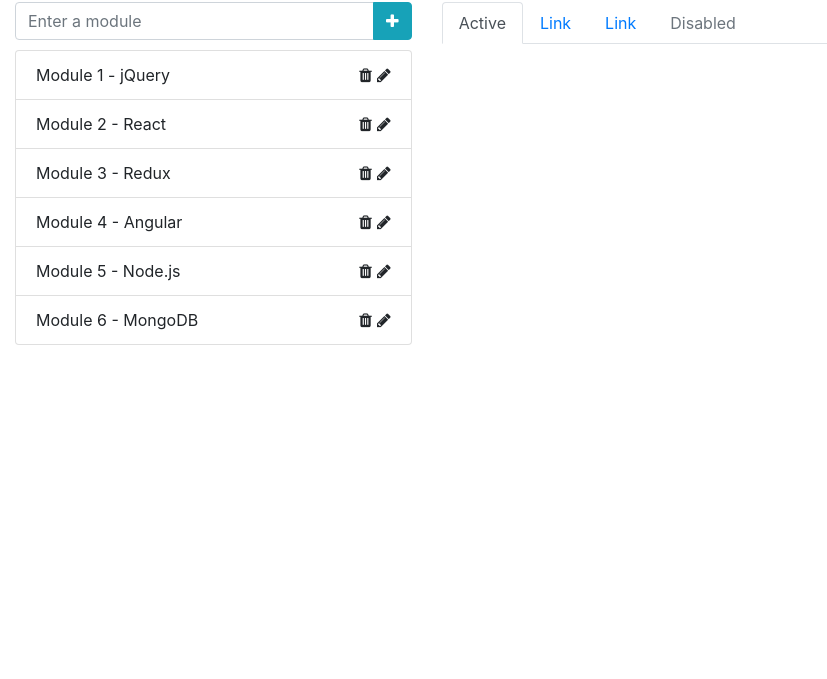
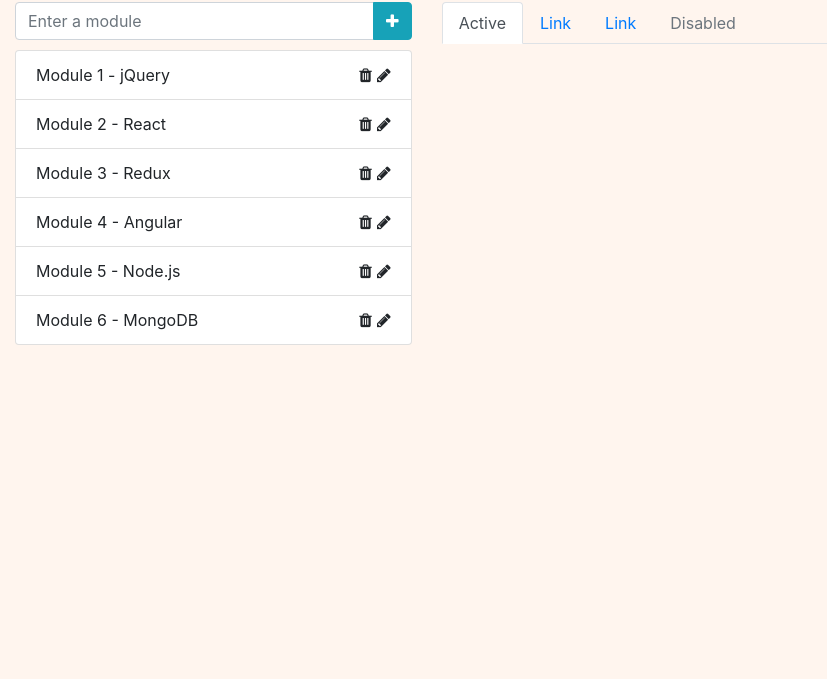
Before and after one commit to sarthaksachdeva13/webdev-summer2-2018-client-react-sarthak, a React app: page / in a window 1280 px wide. Shown: the part 121-800 px from the top of the page, without its empty margins (0-827 px from the left). Built offline with nearby package versions, Linux system fonts and the light colour scheme; a web font is replaced by a local one.

Commit message:
Added styling

```diff
--- a/src/components/CourseCard.js
+++ b/src/components/CourseCard.js
@@ -1,6 +1,6 @@
-import React from "react";
+import React, {Component} from "react";
 
-class CourseCard extends React.Component {
+class CourseCard extends Component {
     render() {
         return (
             <div className="card">
--- a/src/containers/CourseEditor.js
+++ b/src/containers/CourseEditor.js
@@ -1,8 +1,8 @@
-import React from 'react';
+import React, {Component} from 'react';
 import ModuleList from './ModuleList';
 import LessonTabs from './LessonTabs';
 
-class CourseEditor extends React.Component{
+class CourseEditor extends Component{
     render(){
         return(
             <div className="row">
--- a/src/containers/CourseManager.js
+++ b/src/containers/CourseManager.js
@@ -1,10 +1,10 @@
-import React from 'react';
+import React,{Component} from 'react';
 import TopicPills from './TopicPills';
 import CourseCard from '../components/CourseCard'
 import CourseEditor from './CourseEditor';
 import '../stylesheet.css';
 
-class CourseManager extends React.Component{
+class CourseManager extends Component{
     render(){
         return(
             <div className="container-fluid">
--- a/src/containers/LessonTabs.js
+++ b/src/containers/LessonTabs.js
@@ -1,6 +1,6 @@
-import React from 'react';
+import React, {Component} from 'react';
 
-class LessonTabs extends React.Component {
+class LessonTabs extends Component {
     render() {
         return (
 
--- a/src/containers/ModuleList.js
+++ b/src/containers/ModuleList.js
@@ -17,6 +17,7 @@
                 {title: 'Module 6 - MongoDB', id: 678}
             ]
         };
+
         this.titleChanged = this.titleChanged.bind(this);
         this.createModule = this.createModule.bind(this);
     }
--- a/src/containers/TopicPills.js
+++ b/src/containers/TopicPills.js
@@ -1,6 +1,6 @@
-import React from 'react';
+import React,{Component} from 'react';
 
-class TopicPills extends React.Component{
+class TopicPills extends Component{
     render(){
         return(
                 <ul className="nav nav-pills">
--- a/src/stylesheet.css
+++ b/src/stylesheet.css
@@ -1,3 +1,7 @@
+body{
+    background-color: rgb(255,245,238);
+}
+
 h1{
     text-align: center;
     font-family: 'Cabin Sketch', cursive;
@@ -17,5 +21,4 @@
 
 #addModuleInputGroup{
     padding-bottom: 10px;
-    border-radius : 15px;
 }
```
